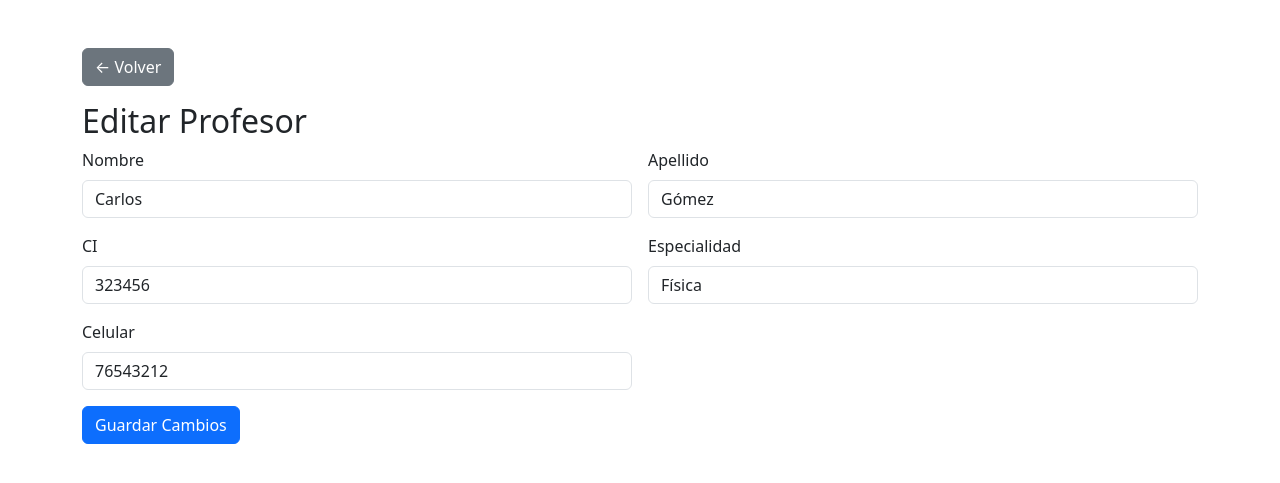
After one commit to KendCode/SistemaWebRV, a PHP site: page /profesor/EditarProf.php?id=3 in a window 1280 px wide. The commit adds this page. Shown: the top 483 px of the page. Run offline with PHP 8.4, Linux system fonts and the light colour scheme; data comes from the database, SQL or seed files in the repository.

Commit message:
se completo el crud de preofesor

```diff
--- /dev/null
+++ b/profesor/EditarProf.php
@@ -0,0 +1,110 @@
+<?php
+include("../config/db.php");
+session_start();
+
+$conn = db_connect();
+
+$id_profesor = $_GET['id'] ?? null;
+
+if (!$id_profesor) {
+    die("ID de profesor no proporcionado.");
+}
+
+// Obtener datos actuales
+$query = "SELECT
+    u.id AS usuario_id,
+    u.nombre,
+    u.apellido,
+    u.ci,
+    p.especialidad,
+    p.celular
+FROM profesores p
+JOIN usuarios u ON u.id = p.usuario_id
+WHERE p.id = ?";
+$stmt = $conn->prepare($query);
+$stmt->bind_param("i", $id_profesor);
+$stmt->execute();
+$result = $stmt->get_result();
+$profesor = $result->fetch_assoc();
+
+if (!$profesor) {
+    die("Profesor no encontrado.");
+}
+
+$mensaje = "";
+
+// Si se envió el formulario
+if ($_SERVER["REQUEST_METHOD"] === "POST") {
+    $nombre = $_POST["nombre"];
+    $apellido = $_POST["apellido"];
+    $ci = $_POST["ci"];
+    $especialidad = $_POST["especialidad"];
+    $celular = $_POST["celular"];
+
+    // Actualizar usuarios
+    $query_u = "UPDATE usuarios SET nombre = ?, apellido = ?, ci = ? WHERE id = ?";
+    $stmt_u = $conn->prepare($query_u);
+    $stmt_u->bind_param("sssi", $nombre, $apellido, $ci, $profesor['usuario_id']);
+
+    // Actualizar profesores
+    $query_p = "UPDATE profesores SET especialidad = ?, celular = ? WHERE id = ?";
+    $stmt_p = $conn->prepare($query_p);
+    $stmt_p->bind_param("ssi", $especialidad, $celular, $id_profesor);
+
+    if ($stmt_u->execute() && $stmt_p->execute()) {
+        $mensaje = "<div class='alert alert-success'>Profesor actualizado correctamente.</div>";
+        // Actualiza los datos mostrados
+        $profesor['nombre'] = $nombre;
+        $profesor['apellido'] = $apellido;
+        $profesor['ci'] = $ci;
+        $profesor['especialidad'] = $especialidad;
+        $profesor['celular'] = $celular;
+    } else {
+        $mensaje = "<div class='alert alert-danger'>Error al actualizar los datos.</div>";
+    }
+}
+?>
+<!DOCTYPE html>
+<html lang="es">
+<head>
+    <meta charset="UTF-8">
+    <title>Editar Profesor</title>
+    <link href="https://cdn.jsdelivr.net/npm/bootstrap@5.3.3/dist/css/bootstrap.min.css" rel="stylesheet">
+</head>
+<body>
+<div class="container mt-5">
+    <a href="profesores.php" class="btn btn-secondary mb-3">← Volver</a>
+    <h2>Editar Profesor</h2>
+
+    <?php echo $mensaje; ?>
+
+    <form method="POST" class="row g-3">
+        <div class="col-md-6">
+            <label class="form-label">Nombre</label>
+            <input type="text" name="nombre" class="form-control" value="<?php echo $profesor['nombre']; ?>" required>
+        </div>
+        <div class="col-md-6">
+            <label class="form-label">Apellido</label>
+            <input type="text" name="apellido" class="form-control" value="<?php echo $profesor['apellido']; ?>" required>
+        </div>
+        <div class="col-md-6">
+            <label class="form-label">CI</label>
+            <input type="text" name="ci" class="form-control" value="<?php echo $profesor['ci']; ?>" required>
+        </div>
+        <div class="col-md-6">
+            <label class="form-label">Especialidad</label>
+            <input type="text" name="especialidad" class="form-control" value="<?php echo $profesor['especialidad']; ?>" required>
+        </div>
+        <div class="col-md-6">
+            <label class="form-label">Celular</label>
+            <input type="text" name="celular" class="form-control" value="<?php echo $profesor['celular']; ?>" required>
+        </div>
+        <div class="col-12">
+            <button type="submit" class="btn btn-primary">Guardar Cambios</button>
+        </div>
+    </form>
+</div>
+
+<script src="https://cdn.jsdelivr.net/npm/bootstrap@5.3.3/dist/js/bootstrap.bundle.min.js"></script>
+</body>
+</html>
```
Also changed, not shown: profesor/EliminarProf.php (added, +42 -0 lines), profesor/ListProf.php (+8 -3 lines).
